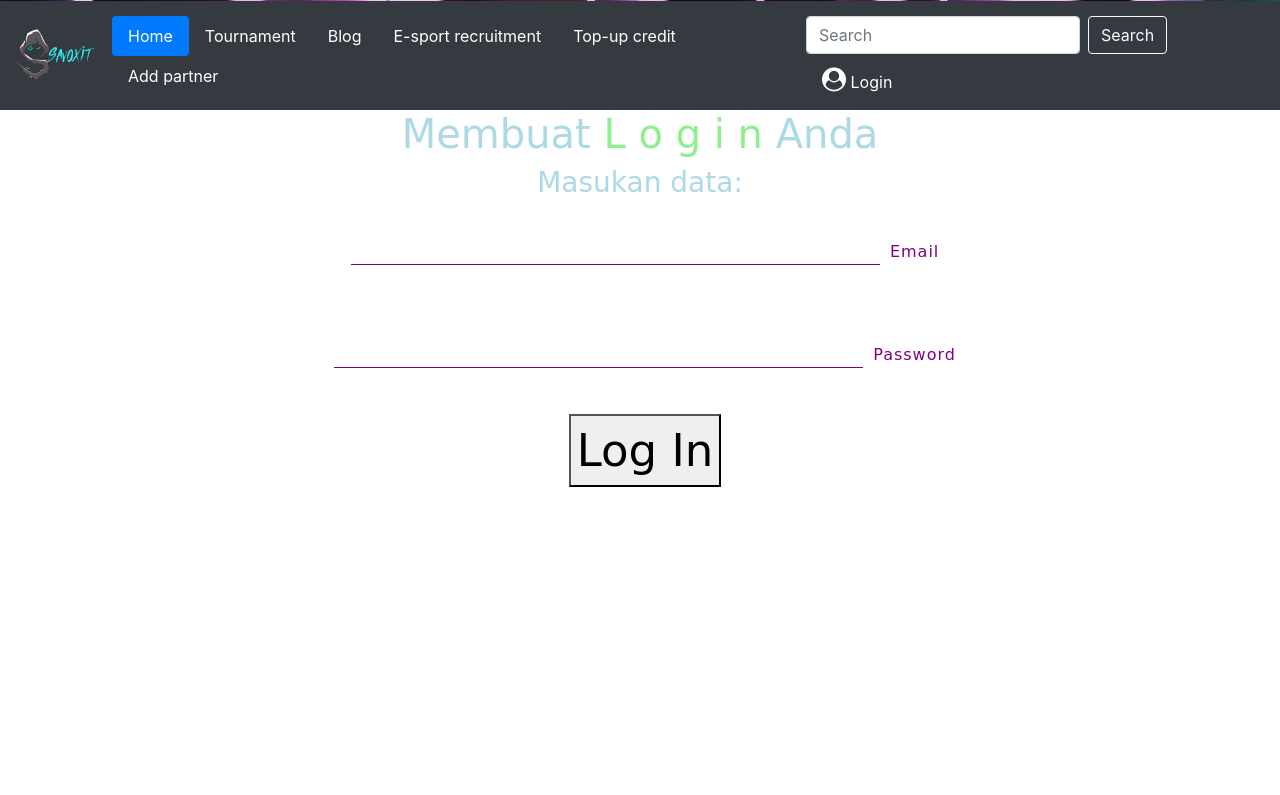
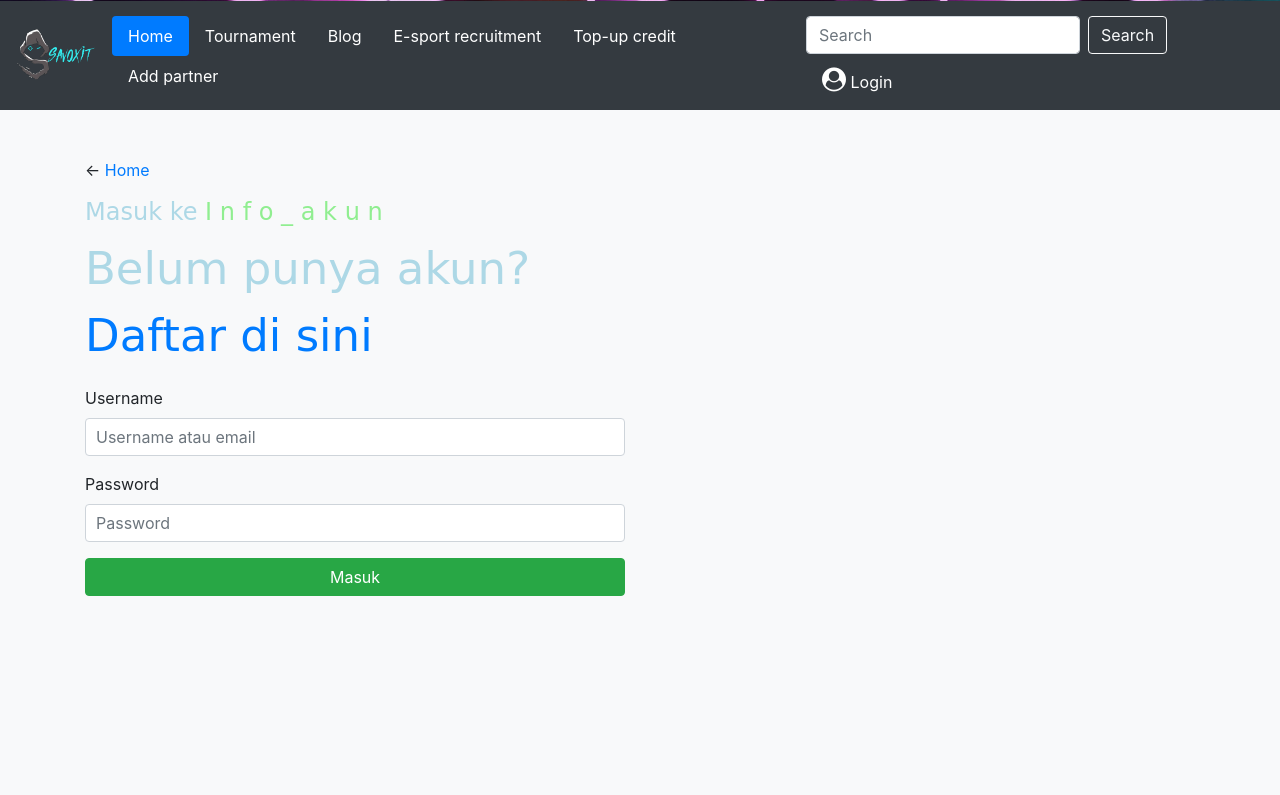
Before and after one commit to WebInfoTkGame-github-io/InfoLog, a PHP site: page /login.php in a window 1280 px wide. Shown: the part 719-1514 px from the top of the page. Run offline with PHP 8.4, Linux system fonts and the light colour scheme.

Commit message:
git commit

```diff
--- a/login.php
+++ b/login.php
@@ -1,4 +1,4 @@
-<!doctype html>
+<!DOCTYPE html>
 <html lang="en">
 <head>
     <!-- Required meta tags -->
@@ -12,60 +12,18 @@
     <style>
         body{
             height:5000px;
-            text-align: center;
         }
-        .flip-card {
-        background-color: transparent;
-        width: 250px;
-        height: 250px;
-        margin:20px;
-        perspective: 1000px;
-        }
-
-        .flip-card-inner {
-        position: relative;
-        width: 100%;
-        height: 100%;
-        text-align: center;
-        transition: transform 0.6s;
-        transform-style: preserve-3d;
-        box-shadow: 0 4px 8px 0 rgba(0,0,0,0.2);
-        }
-
-        .flip-card:hover .flip-card-inner {
-        transform: rotateY(180deg);
-        }
-
-        .flip-card-front, .flip-card-back {
-        position: absolute;
-        width: 100%;
-        height: 100%;
-        -webkit-backface-visibility: hidden;
-        backface-visibility: hidden;
-        }
-
-        .flip-card-front {
-        background-color: #bbb;
-        color: black;
-        }
-
-        .flip-card-back {
-        background-color: #2980b9;
-        color: white;
-        transform: rotateY(180deg);
-        }
-
         .box h2{
             margin: 0 0 30px;
             padding: 10px;
             color: purple;
             text-align: center;
         }
-        .box .inputBox {
+        .box .form-control {
             position: relative;
             padding: 0px 0px 0px 10px;
         }
-        .box .inputBox input{
+        .box .form-control input{
             width: 100%;
             padding: 10px 0px 0px 10px;
             font-size: 16px;
@@ -77,7 +35,7 @@
             outline: none;
             background: transparent;
         }
-        .box .inputBox label {
+        .box .form-control label {
             position: 200 absolute;
             top: 0;
             left: 0;
@@ -88,8 +46,8 @@
             pointer-events: none;
             transition: .5s;
         }
-        .box .inputBox input:focus ~ label,
-        .box .inputBox input:valid ~ label{
+        .box .form-control input:focus ~ label,
+        .box .form-control input:valid ~ label{
             top: -7px;
             left: 0;
             color: #03a9f4;
@@ -133,6 +91,18 @@
         .hod span:nth-child(5){
             animation-delay: 1s;
         }
+        .hod span:nth-child(6){
+            animation-delay: 1.25s;
+        }
+        .hod span:nth-child(7){
+            animation-delay: 1.5s;
+        }
+        .hod span:nth-child(8){
+            animation-delay: 1.75s;
+        }
+        .hod span:nth-child(9){
+            animation-delay: 2s;
+        }
         @keyframes animate1 {
     0%,100%{
         color: darkblue;
@@ -141,7 +111,11 @@
                      0 0 20px blueviolet,
                      0 0 40px blueviolet,
                      0 0 60px blueviolet,
-                     0 0 80px blueviolet;
+                     0 0 80px blueviolet,
+                     0 0 100px blueviolet,
+                     0 0 120px blueviolet,
+                     0 0 140px blueviolet,
+                     0 0 160px blueviolet;
                     }
     5%,95%{
         color: lightgreen;
@@ -153,7 +127,7 @@
 
     <title>Web Info Tourney</title>
   </head>
-  <body>
+<body class="bg-light">
 <!-- Header -->
 <div id="carouselExampleControls" class="carousel slide" data-ride="carousel">
         <div class="carousel-inner">
@@ -218,20 +192,50 @@
         </ul>
         </div>
         </nav>
+<div class="container mt-5">
+    <div class="row">
+        <div class="col-md-6">
+
+        <p>&larr; <a href="index.php">Home</a>
         <div class="w3-container w3-padding-64 box hod" id="contact">
-	<h1>Membuat
-    <span>L</span>
+        <h4>Masuk ke
+        <span>I</span>
+        <span>n</span>
+        <span>f</span>
         <span>o</span>
-    <span>g</span>
-    <span>i</span>
+        <span>_</span>
+        <span>a</span>
+        <span>k</span>
+        <span>u</span>
         <span>n</span>
-      Anda</h1>
-	<h3>Masukan data:</h3>
-	<form action="login2.php" method="post">
-            <div class="inputBox"><p><input type="email" class="col-sm-5" name="email" required=""><label>Email</label></p></div>
-            <div class="inputBox"><p><input type="password" class="col-sm-5" name="password" required=""><label>Password</label></p></div>
-            <div class="inputBox"><p><button type="submit" value="Log In" name="login">Log In</button></p></div>
+        </h4>
+        <p>Belum punya akun? <a href="register.php">Daftar di sini</a></p>
+        </div>
+        <form action="" method="POST">
+        <div class="w3-container w3-padding-64 box" id="contact">
+            <div class="form-group">
+                <label for="username">Username</label>
+                <input class="form-control" type="text" name="username" placeholder="Username atau email" />
+            </div>
+
+
+            <div class="form-group">
+                <label for="password">Password</label>
+                <input class="form-control" type="password" name="password" placeholder="Password" />
+            </div>
+
+            <input type="submit" class="btn btn-success btn-block" name="login" value="Masuk" />
+
         </form>
         </div>
+        </div>
+
+        <div class="col-md-6">
+            <!-- isi dengan sesuatu di sini -->
+        </div>
+
+    </div>
+</div>
+
 </body>
 </html>
```
Also changed, not shown: login2.php (deleted, +0 -10 lines). Lines whose indentation alone changed are shown as unchanged.
